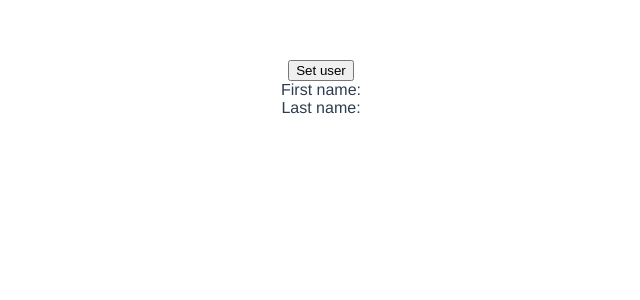
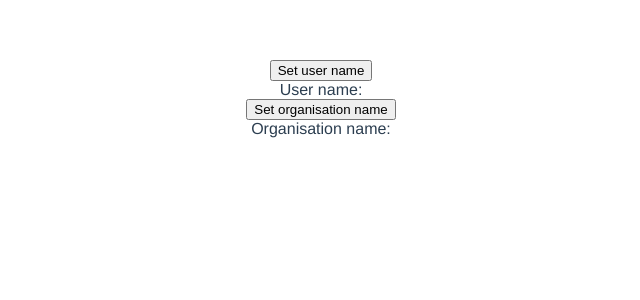
Before and after one commit to techwizzdom/massive-vuex-store, a Vue app: page / in a window 1280 px wide. Shown: the top 300 px of the page, without its empty margins (319-959 px from the left). Built offline with nearby package versions, Linux system fonts and the light colour scheme.

Commit message:
Add modules

```diff
--- a/src/App.vue
+++ b/src/App.vue
@@ -1,29 +1,38 @@
 <template>
-  <button @click="setUser(userData)">Set user</button>
-  <div>First name: {{user?.firstName}}</div>
-  <div>Last name: {{user?.lastName}}</div>
+  <button @click="setUserName(userNameData)">Set user name</button>
+  <div>User name: {{userName}}</div>
+
+  <button @click="setOrganisationName(organisationNameData)">Set organisation name</button>
+  <div>Organisation name: {{organisationName}}</div>
 </template>
 
 <script>
 import { mapMutations, mapState } from 'vuex'
+import { SET_USER_NAME } from './store/userModule'
+import { SET_ORGANISATION_NAME } from './store/organisationModule'
 
 export default {
   name: 'App',
   data() {
     return {
-      userData: {
-        firstName: 'Domagoj',
-        lastName: 'Vidovic'
-      }
+      userNameData: 'Domagoj Vidovic',
+      organisationNameData: 'Orbital Witness'
     }
   },
   computed: {
-    ...mapState(['user'])
+    ...mapState({
+      userName: (state) => state.user.name,
+      organisationName: (state) => state.organisation.name
+    })
   },
   methods: {
-    ...mapMutations(['setUser'])
+    ...mapMutations('organisation', {
+      setOrganisationName: SET_ORGANISATION_NAME
+    }),
+    ...mapMutations('user', {
+      setUserName: SET_USER_NAME
+    })
   },
-
 }
 </script>
 
--- a/src/store/index.js
+++ b/src/store/index.js
@@ -1,18 +1,10 @@
 import { createStore } from 'vuex'
+import userModule from './userModule'
+import organisationModule from './organisationModule'
 
 export default createStore({
-  state: {
-    user: null,
-    organisation: null,
-  },
-  mutations: {
-    setUser(state, user) {
-      state.user = user
-    },
-    setOrganisation(state, organisation) {
-      state.organisation = organisation
-    }
-  },
-  actions: {},
-  modules: {},
+  modules: {
+    user: userModule,
+    organisation: organisationModule
+  }
 })
--- /dev/null
+++ b/src/store/organisationModule.js
@@ -0,0 +1,15 @@
+export const SET_ORGANISATION_NAME = 'SET_ORGANISATION_NAME'
+
+export default {
+  namespaced: true,
+  state: {
+    name: null,
+  },
+  mutations: {
+    [SET_ORGANISATION_NAME](state, name) {
+      state.name = name
+    }
+  },
+  actions: {},
+  getters: {}
+}
--- /dev/null
+++ b/src/store/userModule.js
@@ -0,0 +1,15 @@
+export const SET_USER_NAME = 'SET_USER_NAME'
+
+export default {
+  namespaced: true,
+  state: {
+    name: null
+  },
+  mutations: {
+    [SET_USER_NAME](state, name) {
+      state.name = name
+    },
+  },
+  actions: {},
+  getters: {}
+}
```
